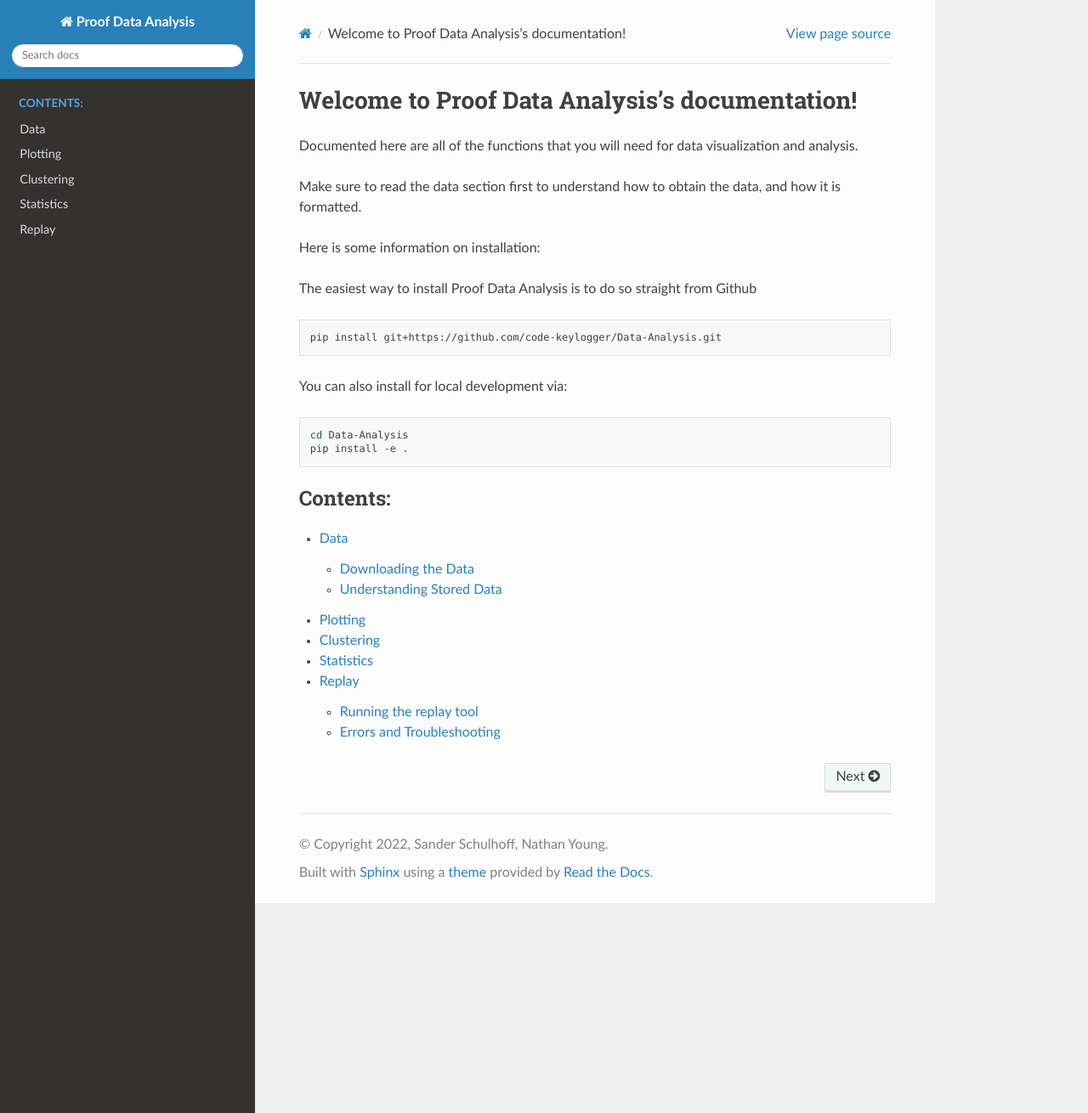
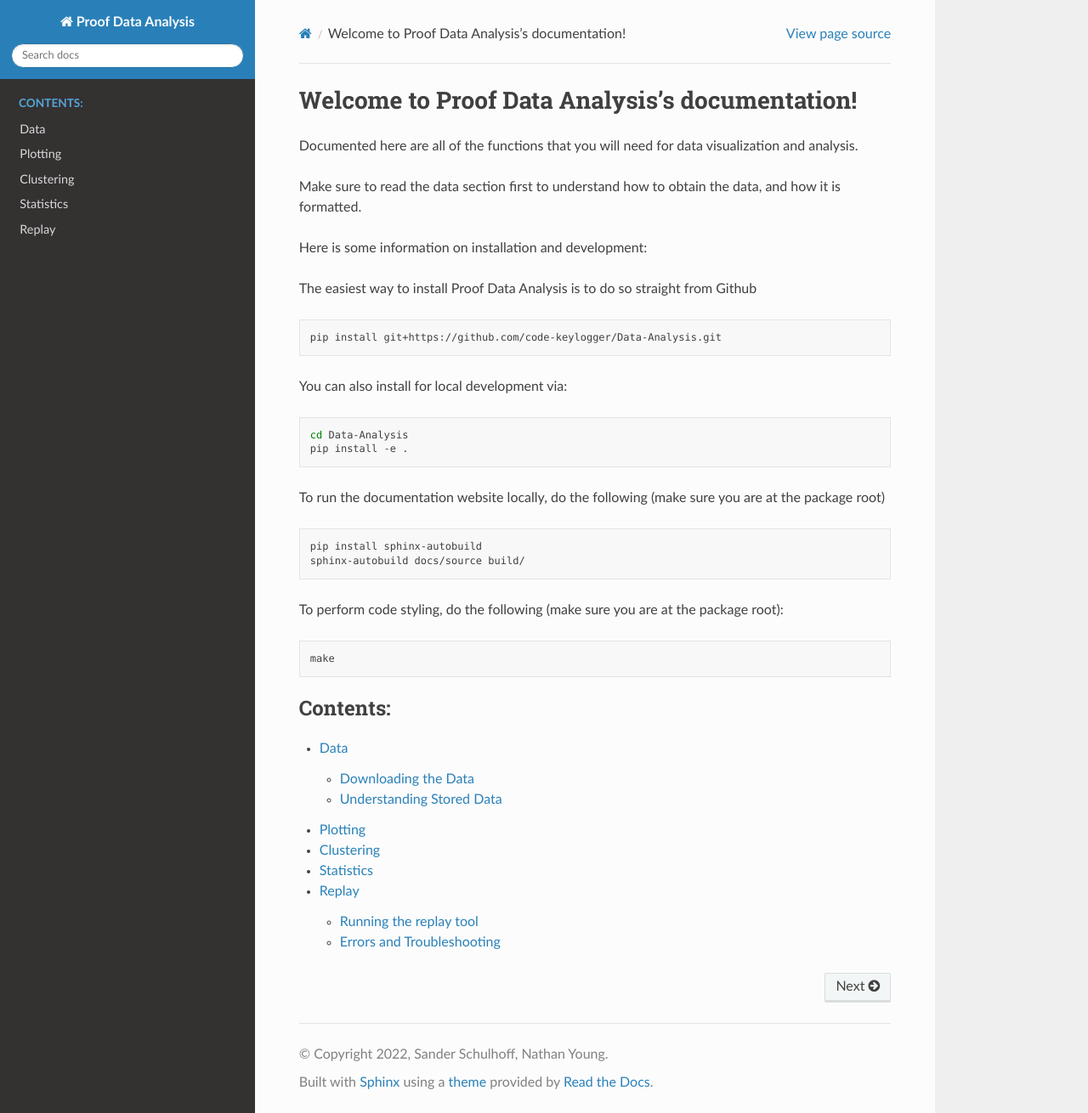
Before and after one commit to code-keylogger/Data-Analysis, a Sphinx documentation site: the page built from docs/source/index.rst, in a window 1280 px wide and 1310 px high. Shown: the whole window at 85% size. Built offline with Sphinx 7.4.7 and the Read the Docs theme 2.0.0, drawn with Linux system fonts in a browser that asks for light colours.

Commit message:
docs: dev

```diff
--- a/docs/source/index.rst
+++ b/docs/source/index.rst
@@ -12,7 +12,7 @@
 Make sure to read the data section first to understand how to obtain the data,
 and how it is formatted.
 
-Here is some information on installation:
+Here is some information on installation and development:
 
 
 The easiest way to install Proof Data Analysis is to do so straight from Github
@@ -29,6 +29,20 @@
    pip install -e .
 
 
+To run the documentation website locally, do the following (make sure you are at the package root)
+
+.. code-block:: bash
+
+   pip install sphinx-autobuild
+   sphinx-autobuild docs/source build/
+
+To perform code styling, do the following (make sure you are at the package root):
+
+.. code-block:: bash
+
+   make
+
+
 .. toctree::
    :maxdepth: 2
    :caption: Contents:
```
